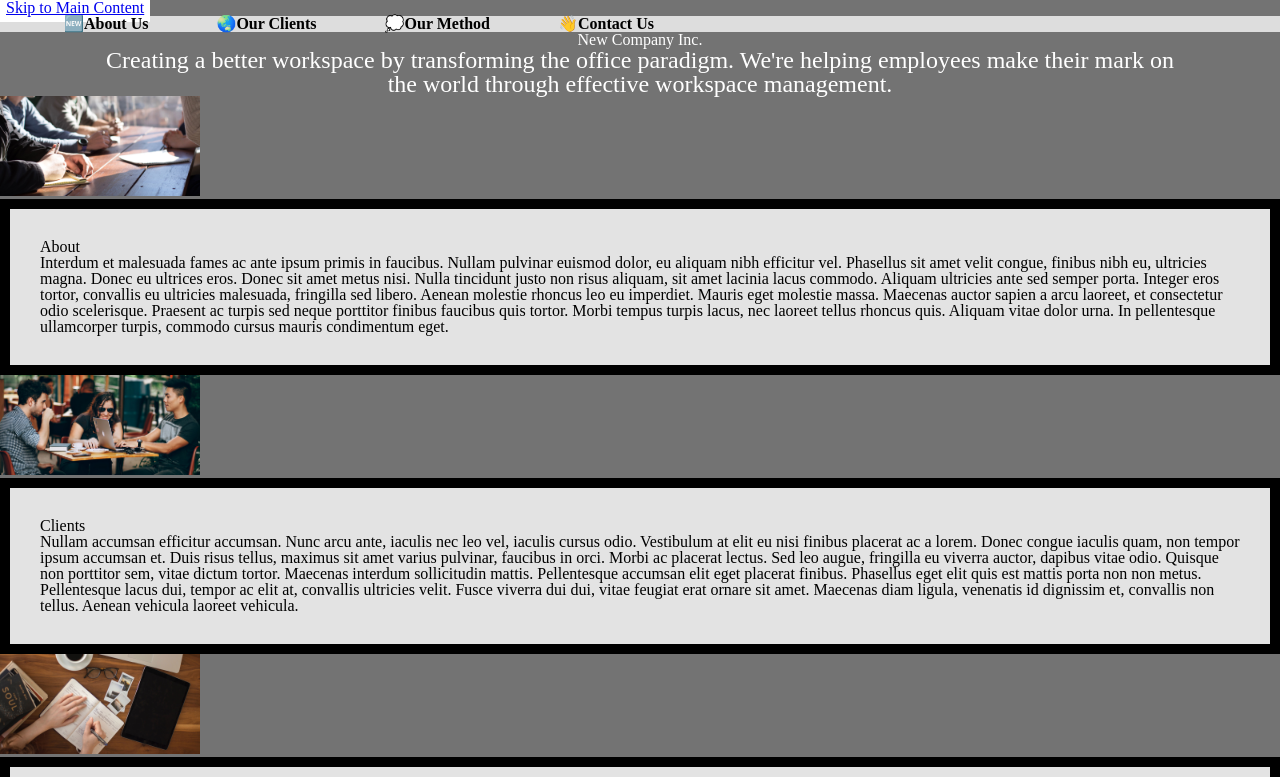
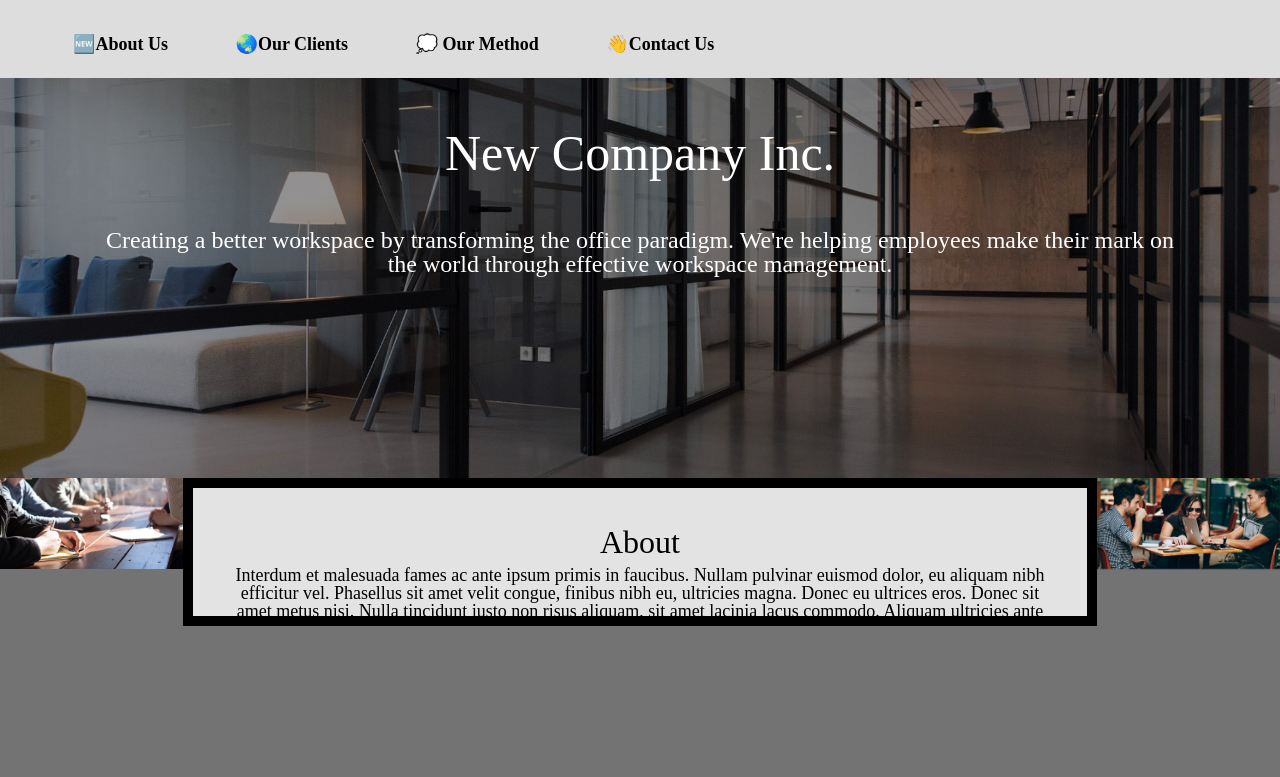
Before and after one commit to pratikshabadola/homework3-2022, a plain HTML site: page index.html in a window 1280 px wide. Shown: the top 777 px of the page. Drawn offline with Linux system fonts and the light colour scheme.

Commit message:
Add files via upload

```diff
--- a/css/style.css
+++ b/css/style.css
@@ -71,9 +71,14 @@ footer a:visited{
 /*****  End Starter Code ****/
 
 /* Requirement 1 code here*/
+li a {
+  text-decoration: none;
+}
 
 /* Requirement 2 code here*/
-
+li a:hover {
+  text-decoration: wavy underline;
+}
 
 
 a.skip{
@@ -83,21 +88,57 @@ a.skip{
   transition: left 1s ease-out;
   z-index: 1;
   /* Requirement 3 code here*/
+  position: absolute;
+  left: -500px;
 
 }
 
 
 /* Requirement 4 code here*/
-
+li a:focus {
+  text-decoration: none;
+  border: 2px solid yellow;
+}
 
 .container{
   /* Requirement 5 code here*/
+  display: grid;
+  grid-template-columns: 1fr 5fr 1fr;
+  row-gap: 30px;
 
 }
 
 /* Requirements 6-10 here: */
+.intro {
+  background-image: url(/images/header.jpg);
+  /* TODO: fall-back color */
+  min-height: 400px;
+  background-attachment: fixed;
+  background-position: center;
+  background-repeat: no-repeat;
+  background-size: cover;
+}
 
+.about .clients .method .contact {
+  grid-column-start: 2;
+  grid-column-end: 3;
+}
 
+img {
+  width: 100%;
+}
+
+.about-image .clients-image .method-image .contact-image {
+  grid-column: 1 / -1;
+  max-height: 500px;
+  overflow: hidden;
+}
+
+.text {
+  text-align: center;
+  max-height: 25%;
+  overflow: scroll;
+}
 
 @media screen and (min-width: 700px){
   nav{
--- a/index.html
+++ b/index.html
@@ -1,10 +1,11 @@
 <!DOCTYPE html>
 <html lang="en">
   <head>
-    <meta charset="utf-8">
+    <meta charset="UTF-8">
+    <meta name="viewport" content="width=device-width, initial-scale=1.0">
     <link rel="icon"  href="images/logo-drk.png">
+    <link rel="stylesheet" type="text/css" href="css/html5reset.css">
     <link rel="stylesheet" type="text/css" href="css/style.css">
-    <link rel="stylesheet" type="text/css" href="css/html5reset.css">
     <title>2022 New Company Inc.</title>
   </head>
   <body>
@@ -12,10 +13,10 @@
     <header>
     <nav>
       <ul>
-        <li>&#x1F195;<a>About Us</a></li>
-        <li>&#x1F30F;<a>Our Clients</a></li>
-        <li>&#128173;<a>Our Method</a></li>
-        <li>&#128075;<a>Contact Us</a></li>
+        <li>&#x1F195;<a href="#about">About Us</a></li>
+        <li>&#x1F30F;<a href="#clients">Our Clients</a></li>
+        <li>&#128173;<a href="#method"> Our Method</a></li>
+        <li>&#128075;<a href="#contact">Contact Us</a></li>
       </ul>
       </nav>
       <div class = "intro">
```
